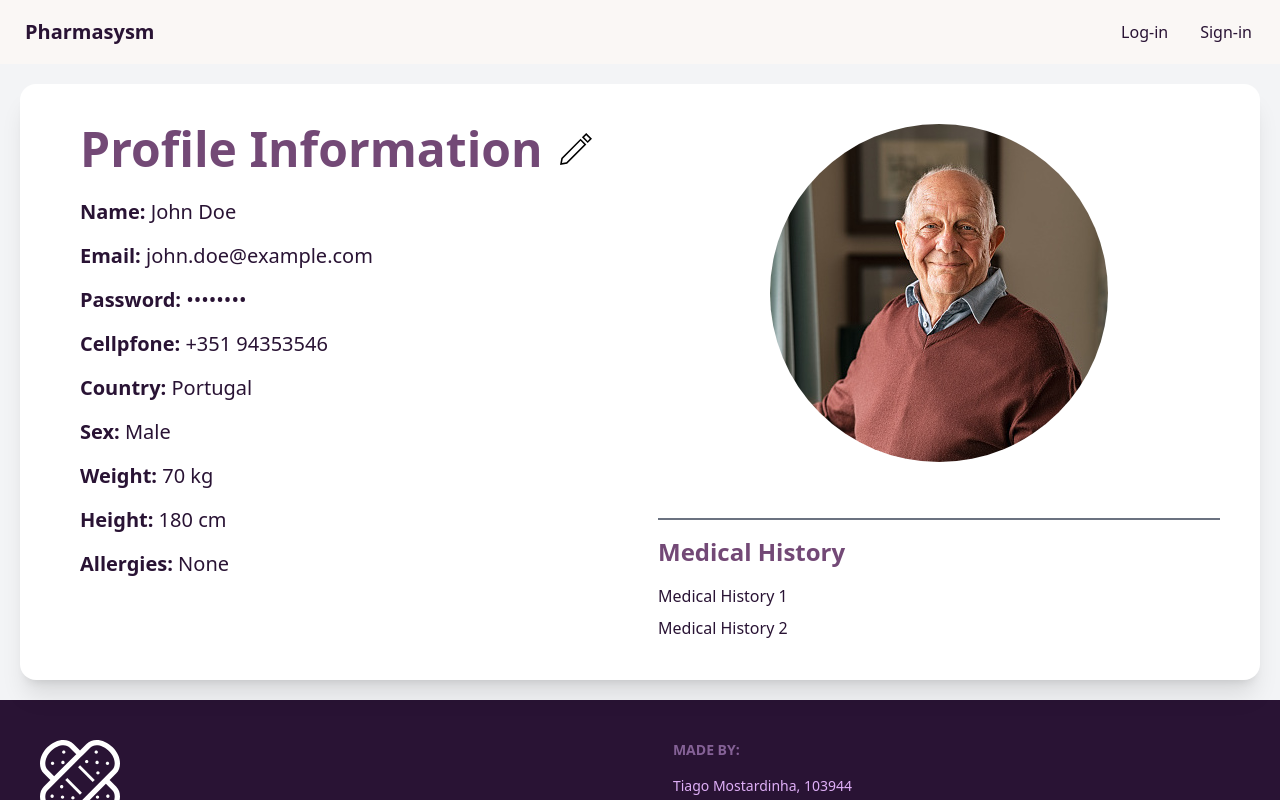
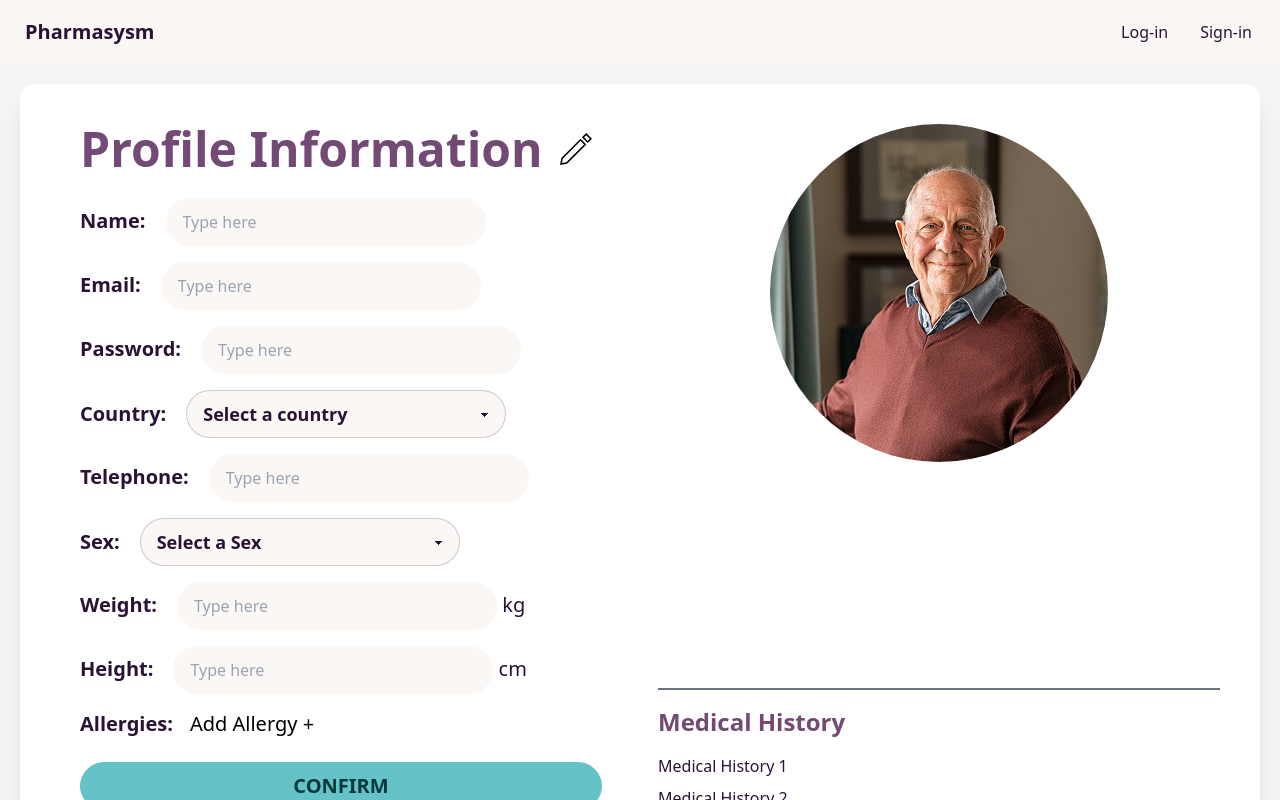
Before and after one commit to TiagoMostardinha/ihc-project, a React (Create React App) app: page /profile in a window 1280 px wide. Both pictures are taken after a click on the picture 575 px from the left and 149 px from the top of the page. Shown: the top 800 px of the page. Built offline with nearby package versions, Linux system fonts and the light colour scheme.

Commit message:
profile dinamico

```diff
--- a/src/App.js
+++ b/src/App.js
@@ -27,6 +27,7 @@ function App() {
       2
     ]
   }
+
 
   let user = null;
   if (localStorage.getItem("user")) {
--- a/src/Profile.js
+++ b/src/Profile.js
@@ -1,12 +1,24 @@
 import profilePic from './img/profilePicture.jpg';
 import editPencil from './img/pencil.svg';
+import { useState } from 'react';
+import ProfileInfo from './ProfileInfo';
+import ProfileEdit from './ProfileEdit';
 
 
-const Profile = ({ user }) => {
+const Profile = () => {
+  const [user, setUser] = useState(() => {
+    const userData = localStorage.getItem('user');
+    return userData ? JSON.parse(userData) : '';
+  });
+  const [isEditing, setIsEditing] = useState(false);
 
-  if(user !== undefined) {
-    console.log(user)
+
+  const handleSubmit = (e) => {
+    e.preventDefault();
+    setIsEditing(!isEditing);
+    setUser(JSON.parse(localStorage.getItem('user')));
   }
+
 
   return (
     <div className="min-h-1000 bg-gray-100 p-5">
@@ -16,22 +28,11 @@ const Profile = ({ user }) => {
             <div className="flex items-center mb-6">
               <span className="text-5xl font-bold text-violet">Profile Information</span>
               <span className="bg-white hover:bg-gray-300 text-black font-semibold py-2 px-4 rounded-full border border-white hover:border-white">
-                <img src={editPencil} alt="edit" className="w-8 h-8" onClick={() => console.log("ELAH")} />
+                <img src={editPencil} alt="edit" className="w-8 h-8" onClick={handleSubmit} />
               </span>
             </div>
 
-
-            <ul className="space-y-4 text-xl">
-              <li><strong>Name:</strong> John Doe</li>
-              <li><strong>Email:</strong> john.doe@example.com</li>
-              <li><strong>Password:</strong> ••••••••</li>
-              <li><strong>Cellpfone:</strong> +351 94353546</li>
-              <li><strong>Country:</strong> Portugal</li>
-              <li><strong>Sex:</strong> Male</li>
-              <li><strong>Weight:</strong> 70 kg</li>
-              <li><strong>Height:</strong> 180 cm</li>
-              <li><strong>Allergies:</strong> None</li>
-            </ul>
+            {isEditing ? <ProfileEdit onSubmit={handleSubmit}/> : <ProfileInfo user={user} />}
 
           </div>
           <div className="col-span-1">
--- /dev/null
+++ b/src/ProfileEdit.js
@@ -0,0 +1,116 @@
+import React, { useState } from 'react';
+
+const ProfileEdit = ({onSubmit}) => {
+    const [name, setName] = useState('');
+    const [email, setEmail] = useState('');
+    const [password, setPassword] = useState('');
+    const [country, setCountry] = useState('');
+    const [telephone, setTelephone] = useState('');
+    const [sex, setSex] = useState('');
+    const [weight, setWeight] = useState('');
+    const [height, setHeight] = useState('');
+    const [allergies, setAllergies] = useState([]);
+
+    const handleSubmit = (e) => {
+        e.preventDefault();
+
+        if(country === '') {
+            alert('Please select a country');
+            return;
+        }
+
+        localStorage.setItem('user', JSON.stringify(
+            {
+                name: name,
+                email: email,
+                password: password,
+                country: country,
+                telephone: telephone,
+                weight: weight,
+                height: height,
+                sex: sex,
+                allergies: allergies,
+            }
+        ));
+
+        onSubmit(e);
+    }
+
+    return (
+        <div>
+            <form onSubmit={handleSubmit}>
+                <ul className="space-y-4 text-xl">
+                    <li><strong>Name:</strong>
+                        <input type="text" placeholder="Type here" className="input w-full ml-5 max-w-xs"
+                        required
+                        value={name}
+                        onChange={(e) => setName(e.target.value)}
+                        />
+                    </li>
+                    <li><strong>Email:</strong>
+                        <input type="text" placeholder="Type here" className="input w-full ml-5  max-w-xs"
+                        required
+                        value={email}
+                        onChange={(e) => setEmail(e.target.value)}
+                        /></li>
+                    <li><strong>Password:</strong>
+                        <input type="text" placeholder="Type here" className="input w-full ml-5 max-w-xs"
+                        required
+                        value={password}
+                        onChange={(e) => setPassword(e.target.value)}
+                        /></li>
+                    <li><strong>Country:</strong>
+                        <select className="select select-bordered w-full text-lg max-w-xs ml-5"
+                            value={country}
+                            onChange={(e) => setCountry(e.target.value)}
+                        >
+                            <option value="">Select a country</option>
+                            <option value="usa">Portugal</option>
+                            <option value="canada">Canada</option>
+                            <option value="uk">United Kingdom</option>
+                            <option value="australia">Australia</option>
+                            <option value="germany">Germany</option>
+                        </select>
+                    </li>
+                    <li><strong>Telephone:</strong>
+                        <input type="text" placeholder="Type here" className="input w-full ml-5 max-w-xs"
+                        required
+                        value={telephone}
+                        onChange={(e) => setTelephone(e.target.value)}
+                        /></li>
+                    <li><strong>Sex:</strong>
+                        <select className="select select-bordered w-full text-lg max-w-xs ml-5"
+                            value={sex}
+                            onChange={(e) => setSex(e.target.value)}
+                        >
+                            <option value="">Select a Sex</option>
+                            <option value="male">Male</option>
+                            <option value="female">Female</option>
+                        </select>
+                    </li>
+                    <li><strong>Weight:</strong>
+                        <input type="text" placeholder="Type here" className="input w-full ml-5 max-w-xs"
+                        required
+                        value={weight}
+                        onChange={(e) => setWeight(e.target.value)}/> kg</li>
+                    <li><strong>Height:</strong>
+                        <input type="text" placeholder="Type here" className="input w-full ml-5 max-w-xs"
+                        required
+                        value={height}
+                        onChange={(e) => setHeight(e.target.value)}/> cm</li>
+                    <li><strong>Allergies:</strong>
+                        {allergies.join(', ')}
+                        <span className="bg-white hover:bg-gray-300 text-black py-2 px-4 rounded-full border border-white hover:border-white">
+                            Add Allergy +
+                        </span>
+                    </li>
+                </ul>
+                <div className="form-control mt-6">
+                        <button className="btn btn-primary text-xl mr-10">Confirm</button>
+                    </div>
+            </form>
+        </div>
+    );
+}
+
+export default ProfileEdit;
--- /dev/null
+++ b/src/ProfileInfo.js
@@ -0,0 +1,19 @@
+const ProfileInfo = ({user}) => {
+    return (
+        <div>
+            <ul className="space-y-4 text-xl">
+                <li><strong>Name:</strong> {user.name}</li>
+                <li><strong>Email:</strong> {user.email}</li>
+                <li><strong>Password:</strong> {user.password}</li>
+                <li><strong>Country:</strong> {user.country}</li>
+                <li><strong>Telephone:</strong> {user.cellphone}</li>
+                <li><strong>Sex:</strong> {user.sex}</li>
+                <li><strong>Weight:</strong> {user.weight} kg</li>
+                <li><strong>Height:</strong> {user.height} cm</li>
+                <li><strong>Allergies:</strong>   {Array.isArray(user.allergies) && user.allergies.length > 0 ? user.allergies.join(', ') : 'No allergies.'}</li>
+            </ul>
+        </div>
+    );
+}
+
+export default ProfileInfo;
--- a/src/SignIn.js
+++ b/src/SignIn.js
@@ -3,7 +3,6 @@ import { useNavigate } from 'react-router-dom';
 
 
 const SignIn = () => {
-
     const [name, setName] = useState('');
     const [email, setEmail] = useState('');
     const [password, setPassword] = useState('');
@@ -18,10 +17,21 @@ const SignIn = () => {
             return;
         }
 
-        const user = { name, email, password, country };
-        console.log(user);
+        localStorage.setItem('user', JSON.stringify(
+            {
+                name: name,
+                email: email,
+                password: password,
+                country: country,
+                cellphone: "",
+                weight: 0,
+                height: 0,
+                sex: "",
+                allergies: [],
+            }
+        ));
 
-        navigate('/profile', { user: user });
+        navigate('/profile');
     }
 
     return (
@@ -36,7 +46,7 @@ const SignIn = () => {
                         <label className="label">
                             <span className="label-text text-xl">Name</span>
                         </label>
-                        <input type="text" placeholder="email" className="input input-bordered text-lg"
+                        <input type="text" placeholder="name" className="input input-bordered text-lg"
                             required
                             value={name}
                             onChange={(e) => setName(e.target.value)}
--- a/src/users.js
+++ b/src/users.js
@@ -1,4 +1,4 @@
-const users = [
+var allUsers = [
     {
         name: "John Doe",
         email: "john.doe@ua.pt",
@@ -12,4 +12,4 @@ const users = [
         medical_history: []
     },
 ];
-export default users;
+export default allUsers;
```
